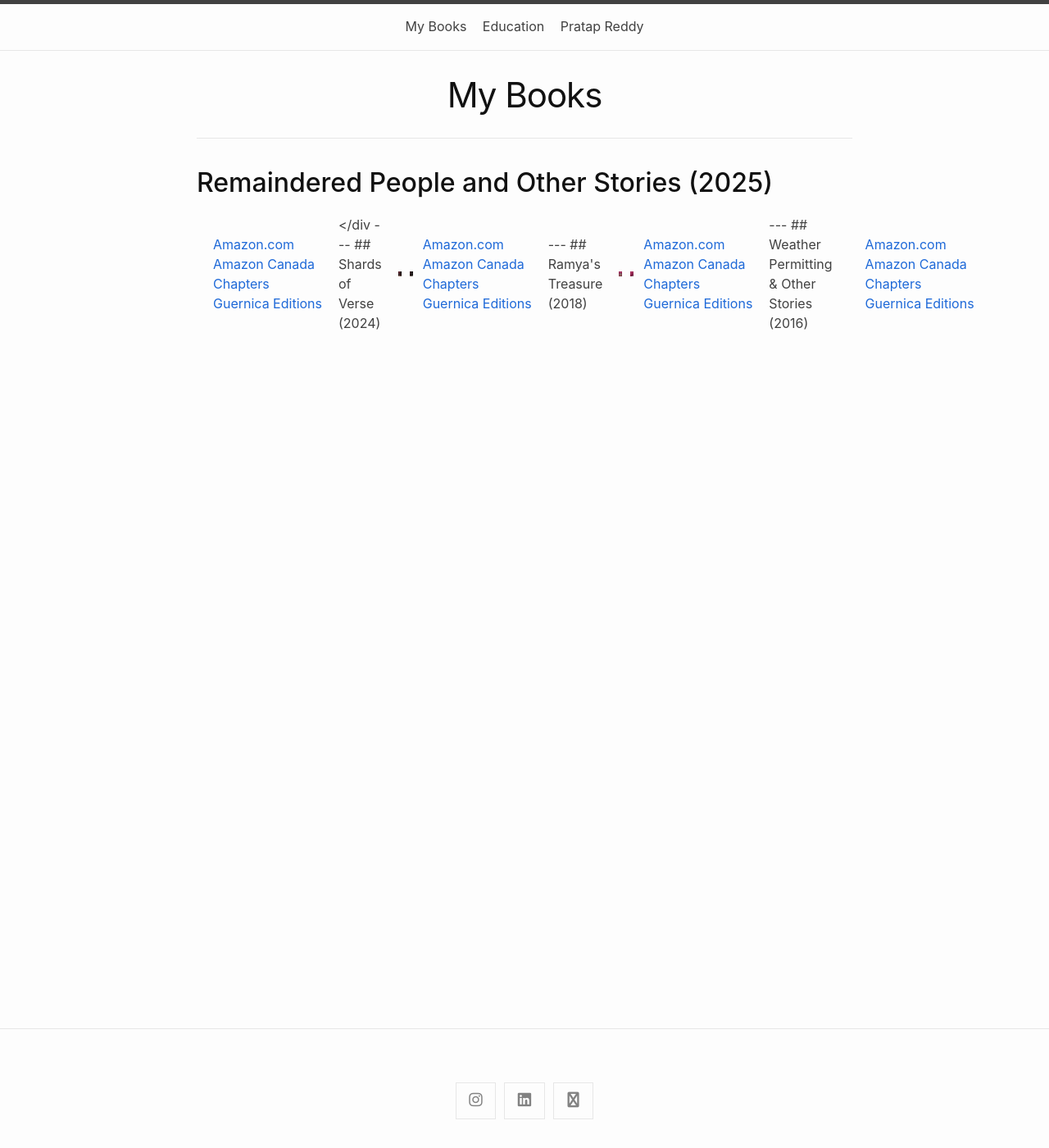
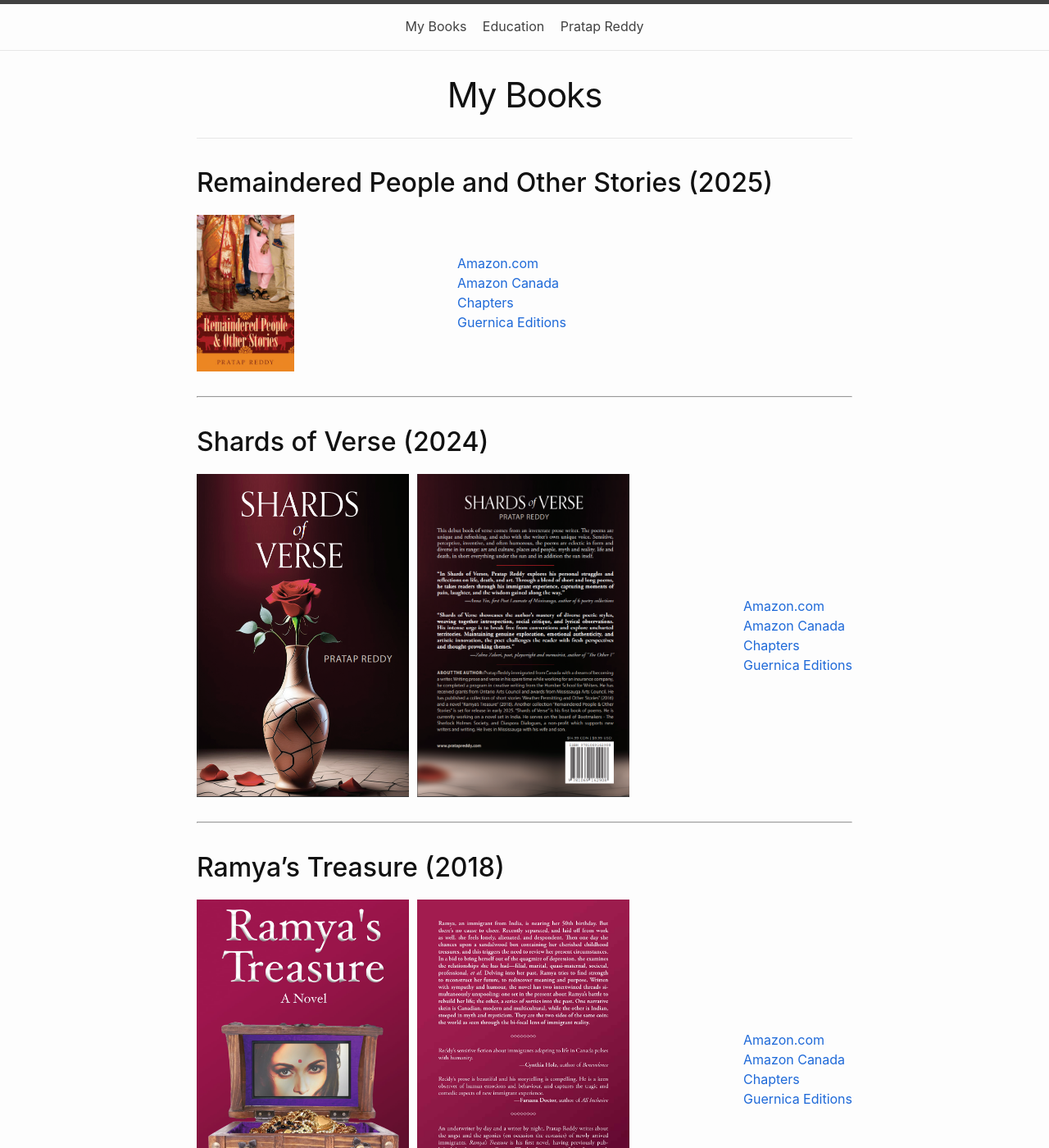
Before and after one commit to pratap-reddy1/pratap-reddy, a Jekyll site: the page built from books.md, in a window 1280 px wide and 1400 px high. Shown: the whole window at 82% size. Built offline with Jekyll 4.4.1, drawn with Linux system fonts in a browser that asks for light colours; our own code applies the rules of GitHub Pages for plain Markdown files; some of the changed text lies outside the part shown.

Commit message:
Fix missing bracket

```diff
--- a/books.md
+++ b/books.md
@@ -7,7 +7,7 @@ permalink: /books/
 ## Remaindered People and Other Stories (2025)
 <div style="display: flex; gap: 20px; align-items: center;">
   <div style="display: flex; gap: 10px;">
-    <img src="/pratap-reddy/assets/images/remaindered-people.jpg" alt="Remaindered People" style="width: 40%;">
+    <img src="/pratap-reddy/assets/images/remaindered-people.jpg" alt="Remaindered People Front Cover" style="width: 40%;">
   </div>
   <div>
     <ul style="list-style: none; padding: 0; margin: 0; white-space: nowrap;">
@@ -17,14 +17,14 @@ permalink: /books/
       <li><a href="#" target="_blank">Guernica Editions</a></li>
     </ul>
   </div>
-</div
+</div>
 ---
 
 ## Shards of Verse (2024)
 <div style="display: flex; gap: 20px; align-items: center;">
   <div style="display: flex; gap: 10px;">
-    <img src="/pratap-reddy/assets/images/shards-front.png" alt="Shards of Verse Front" style="width: 40%;">
-    <img src="/pratap-reddy/assets/images/shards-back.png" alt="Shards of Verse Back" style="width: 40%;">
+    <img src="/pratap-reddy/assets/images/shards-front.png" alt="Shards of Verse Front Cover" style="width: 40%;">
+    <img src="/pratap-reddy/assets/images/shards-back.png" alt="Shards of Verse Back Cover" style="width: 40%;">
   </div>
   <div>
     <ul style="list-style: none; padding: 0; margin: 0; white-space: nowrap;">
```
